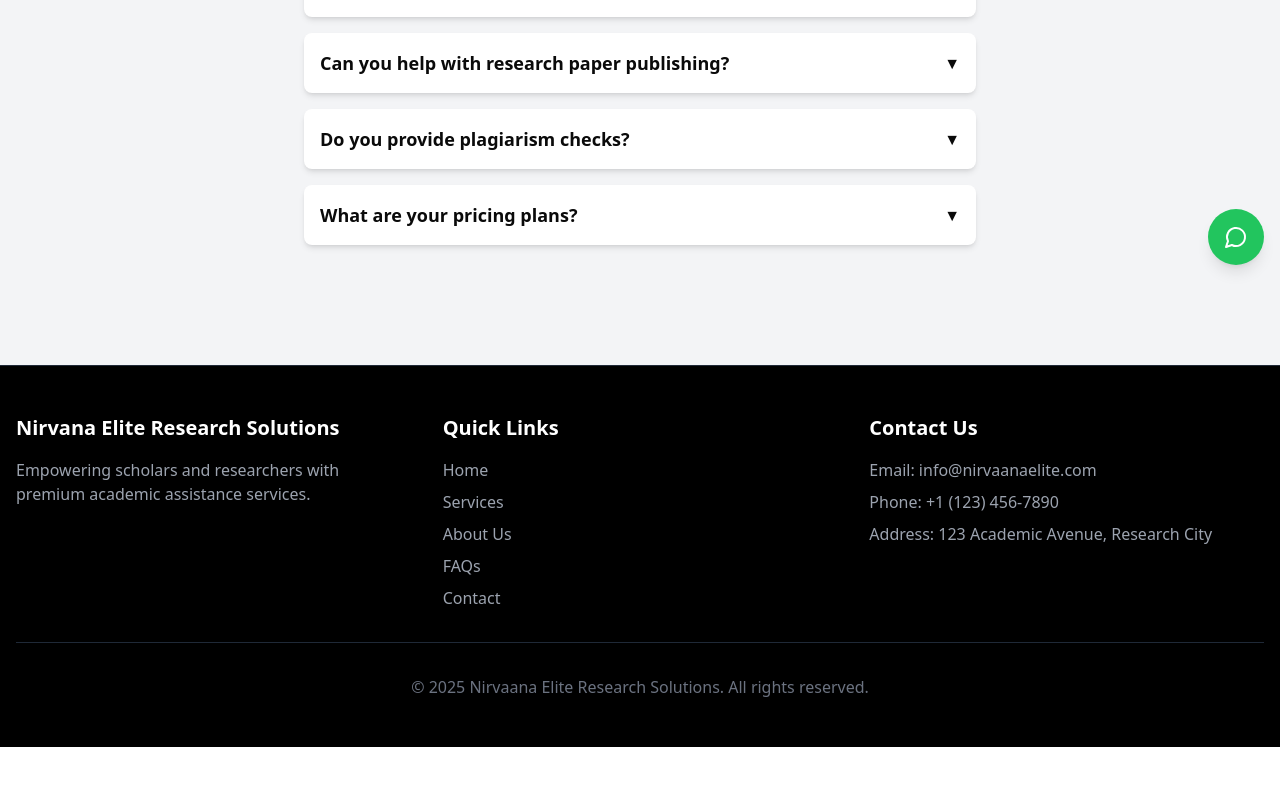
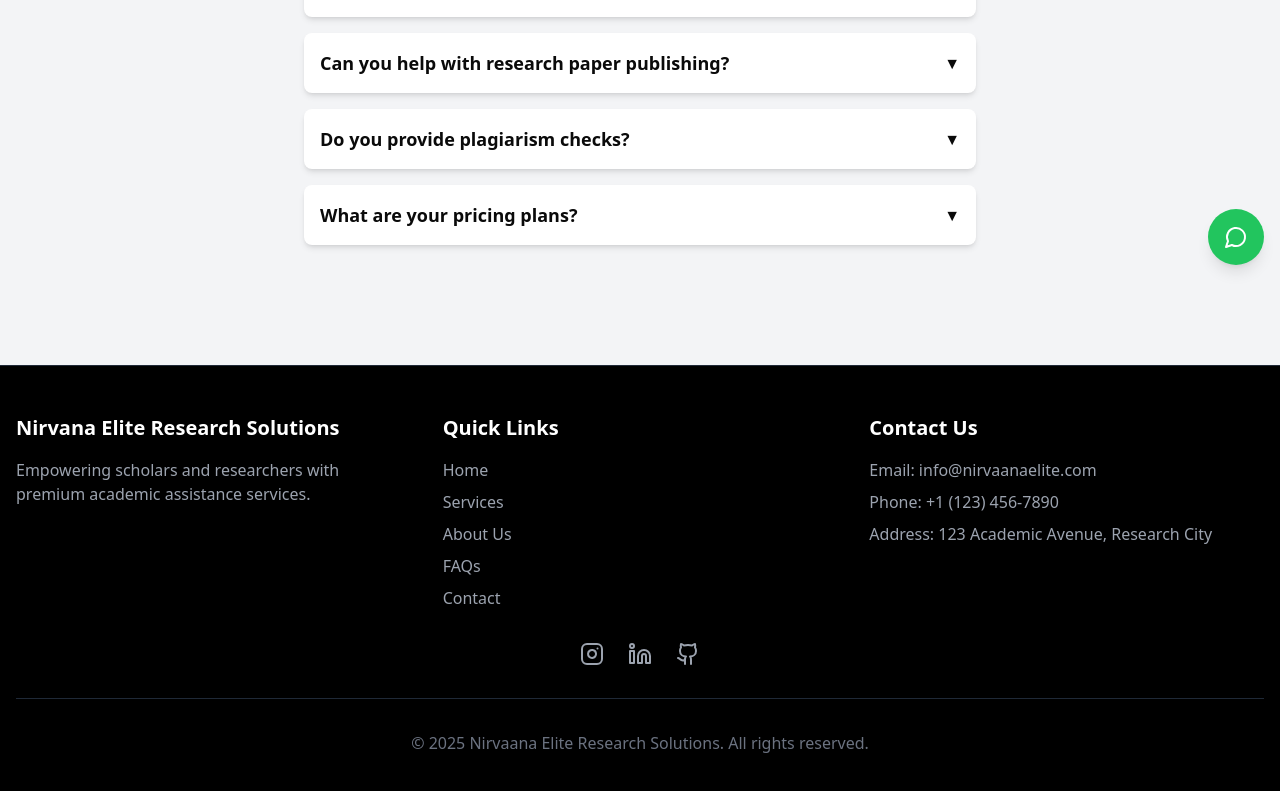
Before and after one commit to ashutosh017/Nirvana-Elite-Reasearch-Solutions, a Next.js app: page /faqs in a window 1280 px wide. Shown: the part 519-1310 px from the top of the page. Before the commit the page ends 1266 px from the top, so only its background shows below. Built offline with nearby package versions, Linux system fonts and the light colour scheme; no server answers.

Commit message:
fixed ui

```diff
--- a/src/app/_components/Footer.tsx
+++ b/src/app/_components/Footer.tsx
@@ -1,39 +1,10 @@
-// import { GraduationCap } from "lucide-react";
-// import Link from "next/link";
-
-// export default function Footer(){
-//     return <footer className="bg-primary text-white py-8">
-//     <div className="container mx-auto px-4">
-//       <div className="flex flex-col md:flex-row justify-between items-center">
-//         <div className="mb-6 md:mb-0 text-center md:text-left">
-//           <Link href="/" className="flex items-center space-x-2 justify-center md:justify-start">
-//             <GraduationCap className="h-8 w-8 text-secondary" />
-//             <div>
-//               <span className="text-xl font-bold block">Nirvana Elite</span>
-//               <span className="text-sm text-gray-400">Research Solutions</span>
-//             </div>
-//           </Link>
-//         </div>
-//         <div className="flex space-x-6">
-//           <Link href="#" className="hover:text-gray-400" aria-label="Privacy Policy">
-//             Privacy Policy
-//           </Link>
-//           <Link href="#" className="hover:text-gray-400" aria-label="Terms of Service">
-//             Terms of Service
-//           </Link>
-//         </div>
-//       </div>
-//       <div className="mt-8 text-center text-sm text-gray-400">
-//         © {new Date().getFullYear()} Nirvana Elite Research Solutions. All rights reserved.
-//       </div>
-//     </div>
-//     </footer>
-// }
+import { Instagram, Linkedin, Github } from "lucide-react";
 
 export default function Footer() {
   return (
-    <footer className="bg-black  text-white py-12 px-4 border-t border-gray-800">
+    <footer className="bg-black text-white py-12 px-4 border-t border-gray-800">
       <div className="max-w-7xl mx-auto grid grid-cols-1 md:grid-cols-3 gap-8">
+        {/* Company Info */}
         <div>
           <h3 className="text-xl font-bold mb-4">Nirvana Elite Research Solutions</h3>
           <p className="text-gray-400">
@@ -41,6 +12,7 @@ export default function Footer() {
           </p>
         </div>
 
+        {/* Quick Links */}
         <div>
           <h3 className="text-xl font-bold mb-4">Quick Links</h3>
           <ul className="space-y-2">
@@ -54,6 +26,7 @@ export default function Footer() {
           </ul>
         </div>
 
+        {/* Contact Info */}
         <div>
           <h3 className="text-xl font-bold mb-4">Contact Us</h3>
           <ul className="space-y-2 text-gray-400">
@@ -64,9 +37,26 @@ export default function Footer() {
         </div>
       </div>
 
+      {/* Social Links */}
+      <div className="max-w-7xl mx-auto mt-8 flex justify-center space-x-6">
+        <a href="https://instagram.com" target="_blank" rel="noopener noreferrer" aria-label="Instagram"
+           className="text-gray-400 hover:text-white transition-transform transform hover:scale-110">
+          <Instagram size={24} />
+        </a>
+        <a href="https://linkedin.com" target="_blank" rel="noopener noreferrer" aria-label="LinkedIn"
+           className="text-gray-400 hover:text-white transition-transform transform hover:scale-110">
+          <Linkedin size={24} />
+        </a>
+        <a href="https://github.com/ashutosh017/Nirvaan-Elite-Reasearch-Solutions" target="_blank" rel="noopener noreferrer" aria-label="GitHub"
+           className="text-gray-400 hover:text-white transition-transform transform hover:scale-110">
+          <Github size={24} />
+        </a>
+      </div>
+
+      {/* Copyright */}
       <div className="max-w-7xl mx-auto mt-8 pt-8 border-t border-gray-800 text-center text-gray-500">
         <p>© {new Date().getFullYear()} Nirvaana Elite Research Solutions. All rights reserved.</p>
       </div>
     </footer>
-  )
+  );
 }
--- a/src/app/_components/HeroSection.tsx
+++ b/src/app/_components/HeroSection.tsx
@@ -4,7 +4,6 @@ import { useState, useEffect } from "react";
 import Image from "next/image";
 import Link from "next/link";
 import { Button } from "@/components/ui/button";
-import { redirect } from "next/navigation";
 
 const images = [
   "/images/bg1.png",
@@ -38,7 +37,7 @@ const HeroSection = () => {
             layout="fill"
             objectFit="cover"
             className={`transition-opacity duration-1000 ease-in ${
-              index === currentIndex ? "opacity-20" : "opacity-0"
+              index === currentIndex ? "opacity-40" : "opacity-0"
             }`}
           />
         ))}
```
